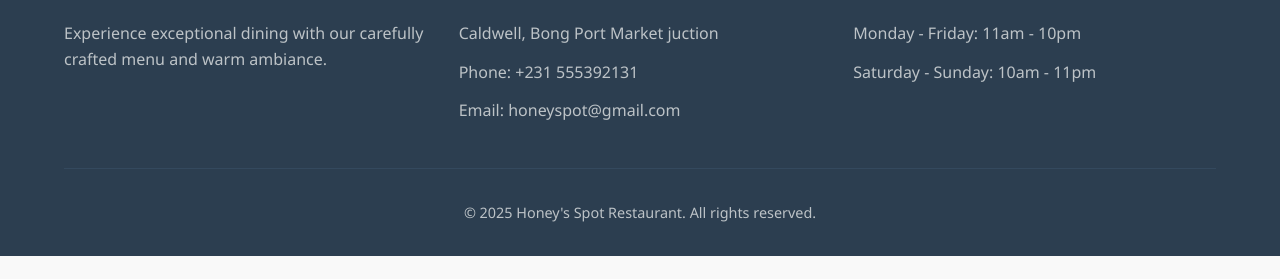
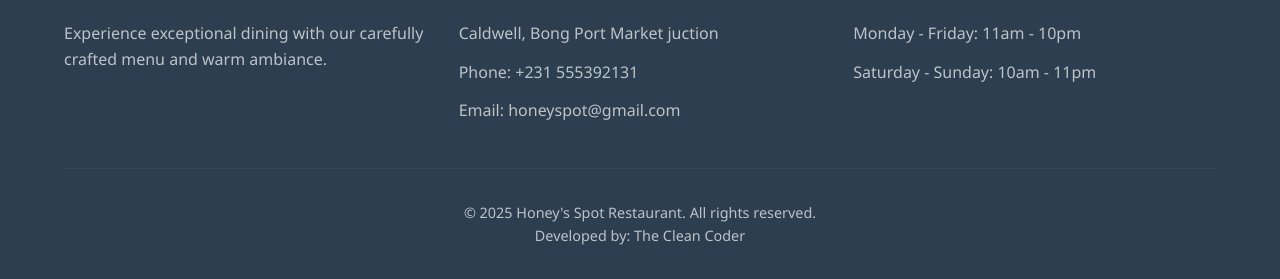
Before and after one commit to azibah22/Honey-s-Spot-Restaurant, a website: page index.html in a window 1280 px wide. Shown: the part 7176-7455 px from the top of the page. Before the commit the page ends 7432 px from the top, so only its background shows below. Drawn offline with Linux system fonts and the light colour scheme.

Commit message:
Add developer credit

```diff
--- a/index.html
+++ b/index.html
@@ -550,6 +550,7 @@
             </div>
             <div class="copyright">
                 <p>&copy; 2025 Honey's Spot Restaurant. All rights reserved.</p>
+                <p>Developed by: The Clean Coder</p>
             </div>
         </div>
     </footer>
```
